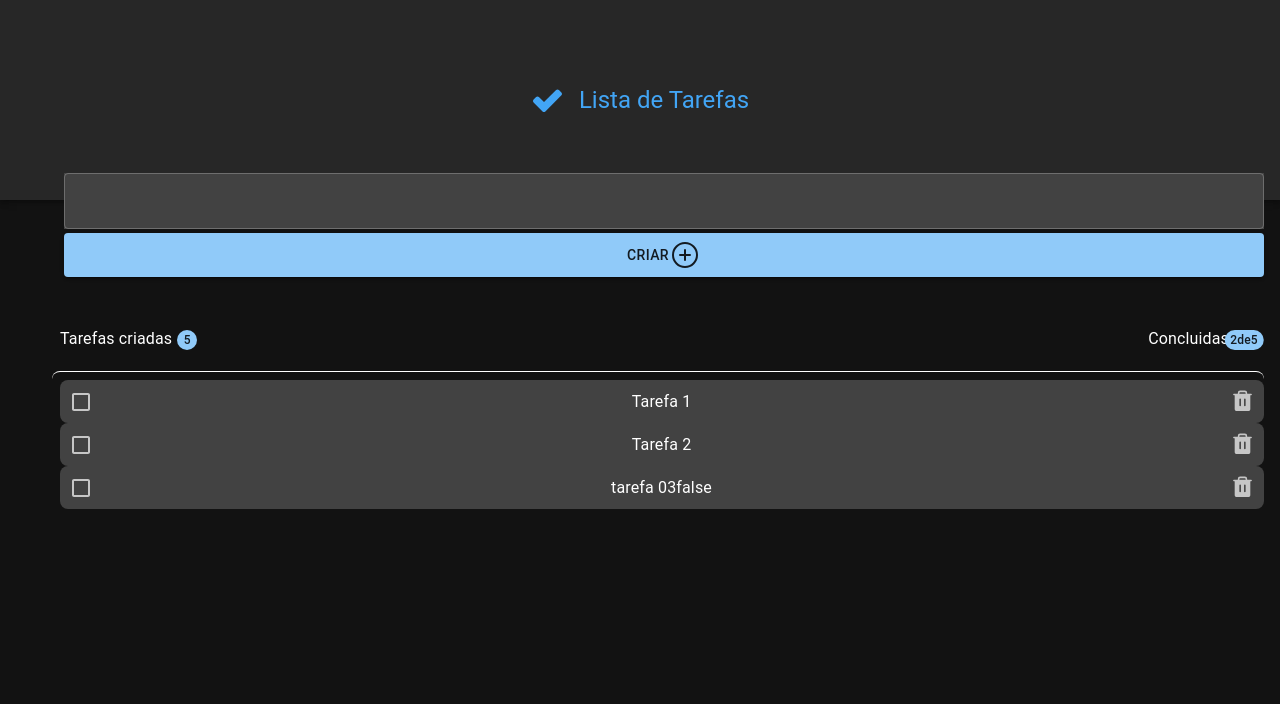
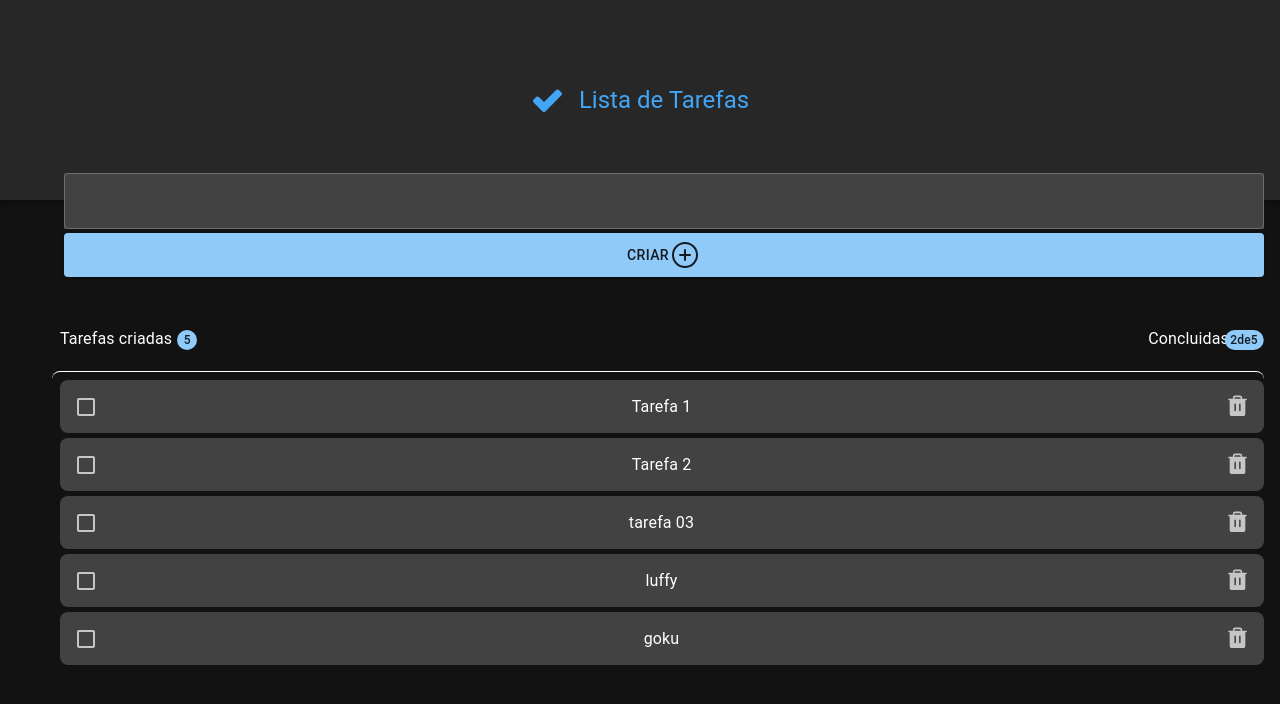
Before and after one commit to mateuslopesreis/todo-list, a React (Vite) app: page / in a window 1280 px wide. Shown: the top 704 px of the page. Built offline with nearby package versions, Linux system fonts and the light colour scheme; data requests are answered from the project's data file.

Commit message:
Implementando a lista de tarefa feita pelo usuario

```diff
--- a/src/App.tsx
+++ b/src/App.tsx
@@ -2,7 +2,7 @@ import { ThemeProvider, createTheme } from '@mui/material/styles';
 import CssBaseline from '@mui/material/CssBaseline';
 import { AppBar, Badge, Button, Card, Container, Grid, TextField, Toolbar, Typography, colors, useTheme } from '@mui/material';
 import { PlusCircle , CheckFat, ClipboardText, Trash} from '@phosphor-icons/react';
-import { ChangeEvent, useEffect, useState } from 'react';
+import { ChangeEvent, FormEvent, useEffect, useState } from 'react';
 import { TypeTask } from './types';
 
 import { get, save } from './service/api';
@@ -25,7 +25,10 @@ const darkTheme = createTheme({
 
 function App(){
   const theme = useTheme()
-  const [search, setSearch] = useState<string>('');
+  const [newTask, setNewTask] = useState<TypeTask>({
+    description: '',
+    done: false,
+  });
   const [tasks,setTasks] = useState<TypeTask[]>([])
 
 
@@ -37,14 +40,21 @@ function App(){
 
   },[])
 
-  /* const enviarTarefa = () => {
-    const tarefaFazer = {
-      "description ": search,
-      "done": "false"
 
-    }
+  const pesquisaTarefa = (event: FormEvent<HTMLFormElement>) => {
+    event.preventDefault();
+    const inputElement = event.currentTarget.querySelector('input[name="task"]');
+    let description: string = inputElement?.getAttribute('value') || '';
+    let newTask:TypeTask={
+    description,
+    done:false
+}
+  save(newTask);
+  setTasks([...tasks, newTask]);
+  setNewTask({ description:'', done: false });
+  console.log(description)
 
-  } */
+  };
 
 
 
@@ -75,6 +85,7 @@ function App(){
     </AppBar>
 
       <main>
+      <form onSubmit={pesquisaTarefa}>
         <Container sx={{
           position: 'relative',
           paddingTop:'50px'
@@ -83,17 +94,20 @@ function App(){
             position: 'absolute',
             top: '-27px'
           }}>
+
               <Grid item xl={10} sm={12}>
-                  <TextField variant='outlined' name='task'  onChange={(e: ChangeEvent<HTMLInputElement>) => setSearch(e.target.value)} fullWidth  sx={{
+
+                  <TextField variant='outlined' type='text'  name="task" value={newTask.description} onChange={(event) => setNewTask({ ...newTask, description: event.target.value })} fullWidth  sx={{
                     backgroundColor:colors.grey[800],
 
                   }}/>
               </Grid>
               <Grid item xl={2} sm={12}>
-                  <Button variant='contained' /* onClick={enviarTarefa} */ fullWidth sx={{
+                  <Button variant='contained'  type='submit'  fullWidth sx={{
                     height:'100%'
                   }}><span>Criar</span><PlusCircle size={32}/>
                   </Button>
+
               </Grid>
 
               <Grid container spacing={theme.spacing(1)}>
@@ -137,8 +151,8 @@ function App(){
 
  {
 
-                      tasks.map(taski => (
-                       <Tarefa taskiData={taski} />
+                      tasks.map((taski) => (
+                       <Tarefa key={taski.id} taskiData={taski} />
 
                       ))
                       }
@@ -154,6 +168,7 @@ function App(){
 
           </Grid>
           </Container>
+          </form>
       </main>
 
 
--- a/src/Tarefa/descricaoTarefa.tsx
+++ b/src/Tarefa/descricaoTarefa.tsx
@@ -27,7 +27,9 @@ const label = { inputProps: { 'aria-label': 'Checkbox demo' } };
     borderRadius:'8px',
     display:'flex',
     alignItems:'center',
-    justifyContent:'space-between'
+    justifyContent:'space-between',
+    marginBottom:'5px',
+    padding:'5px'
    }}>
     <Checkbox {...label} />
 
--- a/src/db.json
+++ b/src/db.json
@@ -12,8 +12,18 @@
     },
     {
       "description": "tarefa 03",
-      "done": "false",
+      "done": true,
       "id": 3
+    },
+    {
+      "description": "luffy",
+      "done": false,
+      "id": 4
+    },
+    {
+      "description": "goku",
+      "done": false,
+      "id": 5
     }
   ]
 }
--- a/src/types/index.ts
+++ b/src/types/index.ts
@@ -1,5 +1,5 @@
 export type TypeTask={
-    id: number,
+    id?: number,
     description:string,
     done:boolean
 }
```
Also changed, not shown: src/TarefasNovas/index.tsx (line endings or trailing spaces).
